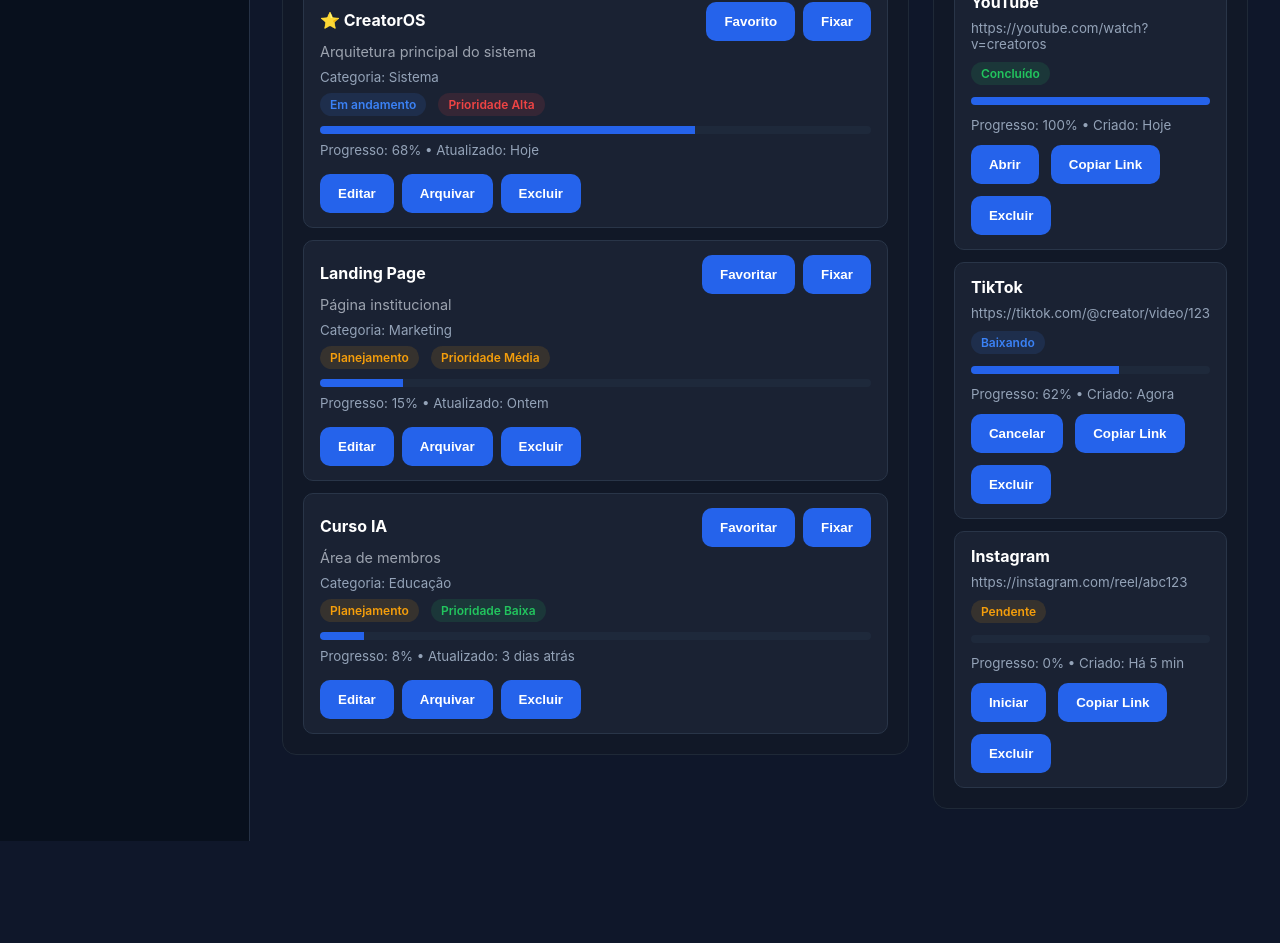
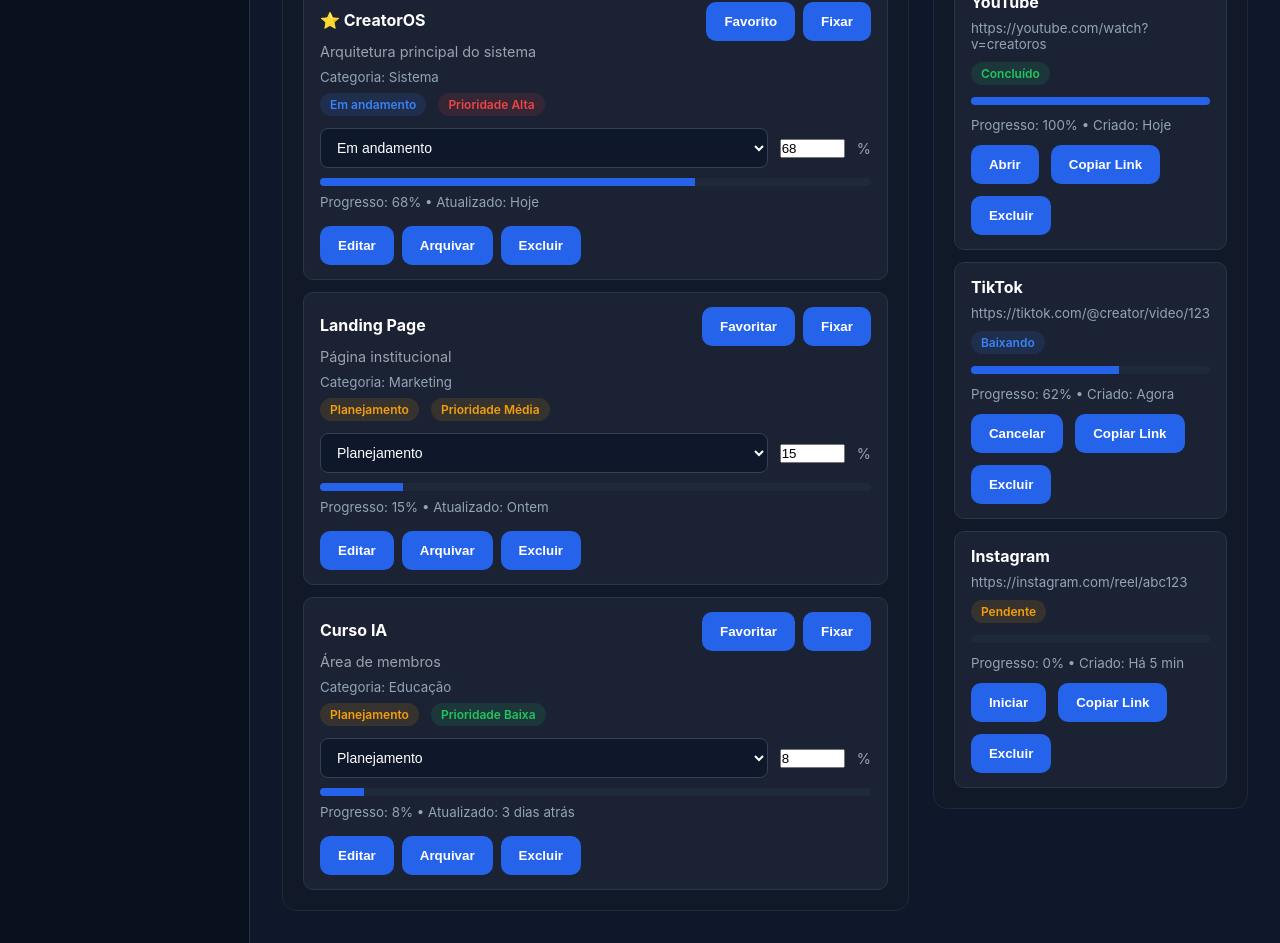
Before and after one commit to pedro-ferreira01/creator-os, a Next.js app in the folder apps/web/: page /command-center in a window 1280 px wide. Shown: the part 920-1863 px from the top of the page. Before the commit the page ends 1761 px from the top, so only its background shows below. Built offline with nearby package versions, Linux system fonts and the light colour scheme.

Commit message:
feat(workspace): add status and progress controls

```diff
--- a/apps/web/components/dashboard/Dashboard.tsx
+++ b/apps/web/components/dashboard/Dashboard.tsx
@@ -45,6 +45,8 @@ export default function Dashboard() {
   togglePin,
   toggleFavorite,
   toggleArchive,
+  updateProjectStatus,
+  updateProjectProgress,
 } = useWorkspace();
 
 const {
@@ -297,6 +299,30 @@ setArchiveFilter,
   );
 }
 
+function handleUpdateStatus(
+  id: string,
+  status: WorkspaceProject["status"]
+) {
+  updateProjectStatus(id, status);
+
+  showToast(
+    "Status do projeto atualizado."
+  );
+}
+
+function handleUpdateProgress(
+  id: string,
+  progress: number
+) {
+  updateProjectProgress(id, progress);
+
+  showToast(
+    "Progresso do projeto atualizado."
+  );
+}
+
+
+
   // ==========================
   // Render
   // ==========================
@@ -383,6 +409,15 @@ setArchiveFilter,
 onToggleArchive={
   handleToggleArchive
 }
+
+onUpdateStatus={
+  handleUpdateStatus
+}
+
+onUpdateProgress={
+  handleUpdateProgress
+}
+
 onCancelEdit={
   handleCancelEdit
 }
--- a/apps/web/components/dashboard/WorkspaceSection.tsx
+++ b/apps/web/components/dashboard/WorkspaceSection.tsx
@@ -73,6 +73,16 @@ setArchiveFilter: (value: string) => void;
     project: WorkspaceProject
   ) => void;
 
+  onUpdateStatus: (
+    id: string,
+    status: WorkspaceProject["status"]
+  ) => void;
+
+  onUpdateProgress: (
+    id: string,
+    progress: number
+  ) => void;
+
   focusSearch?: boolean;
 
   focusProjectName?: boolean;
@@ -122,6 +132,8 @@ setArchiveFilter,
     onTogglePin,
     onToggleFavorite,
     onToggleArchive,
+    onUpdateStatus,
+    onUpdateProgress,
 
     focusSearch,
     focusProjectName,
@@ -263,6 +275,12 @@ setArchiveFilter,
           onToggleArchive={
             onToggleArchive
           }
+          onUpdateStatus={
+            onUpdateStatus
+          }
+          onUpdateProgress={
+            onUpdateProgress
+          }
         />
       </Card>
     </div>
--- a/apps/web/modules/workspace/components/WorkspaceCard.tsx
+++ b/apps/web/modules/workspace/components/WorkspaceCard.tsx
@@ -2,8 +2,12 @@ import Button from "@/components/ui/Button";
 import Badge from "@/components/ui/Badge";
 import ProgressBar from "@/components/ui/ProgressBar";
 import MetaText from "@/components/ui/MetaText";
+import Select from "@/components/ui/Select";
 
-import type { WorkspaceProject } from "../types";
+import type {
+  WorkspaceProject,
+  WorkspaceStatus,
+} from "../types";
 
 import {
   getPriorityColor,
@@ -15,9 +19,13 @@ type WorkspaceCardProps = {
 
   onDelete: (id: string) => void;
 
-  onEdit: (project: WorkspaceProject) => void;
+  onEdit: (
+    project: WorkspaceProject
+  ) => void;
 
-  onTogglePin: (project: WorkspaceProject) => void;
+  onTogglePin: (
+    project: WorkspaceProject
+  ) => void;
 
   onToggleFavorite: (
     project: WorkspaceProject
@@ -25,6 +33,16 @@ type WorkspaceCardProps = {
 
   onToggleArchive: (
     project: WorkspaceProject
+  ) => void;
+
+  onUpdateStatus: (
+    id: string,
+    status: WorkspaceStatus
+  ) => void;
+
+  onUpdateProgress: (
+    id: string,
+    progress: number
   ) => void;
 };
 
@@ -35,6 +53,8 @@ export default function WorkspaceCard({
   onTogglePin,
   onToggleFavorite,
   onToggleArchive,
+  onUpdateStatus,
+  onUpdateProgress,
 }: WorkspaceCardProps) {
   return (
     <div
@@ -99,6 +119,7 @@ export default function WorkspaceCard({
           gap: 12,
           marginTop: 8,
           alignItems: "center",
+          flexWrap: "wrap",
         }}
       >
         <Badge
@@ -112,6 +133,49 @@ export default function WorkspaceCard({
         >
           Prioridade {project.priority}
         </Badge>
+      </div>
+
+      <div
+        style={{
+          display: "flex",
+          gap: 12,
+          marginTop: 12,
+          alignItems: "center",
+        }}
+      >
+        <Select
+          value={project.status}
+          onChange={(value) =>
+            onUpdateStatus(
+              project.id,
+              value as WorkspaceStatus
+            )
+          }
+          options={[
+            "Planejamento",
+            "Em andamento",
+            "Concluído",
+          ]}
+        />
+
+        <input
+          type="number"
+          min={0}
+          max={100}
+          value={project.progress}
+          onChange={(event) =>
+            onUpdateProgress(
+              project.id,
+              Number(event.target.value)
+            )
+          }
+          style={{
+            width: 80,
+          }}
+          aria-label="Progresso do projeto"
+        />
+
+        <span>%</span>
       </div>
 
       <ProgressBar
--- a/apps/web/modules/workspace/components/WorkspaceList.tsx
+++ b/apps/web/modules/workspace/components/WorkspaceList.tsx
@@ -22,6 +22,16 @@ type WorkspaceListProps = {
   onToggleArchive: (
     project: WorkspaceProject
   ) => void;
+
+  onUpdateStatus: (
+    id: string,
+    status: WorkspaceProject["status"]
+  ) => void;
+
+  onUpdateProgress: (
+    id: string,
+    progress: number
+  ) => void;
 };
 
 export default function WorkspaceList({
@@ -31,6 +41,8 @@ export default function WorkspaceList({
   onTogglePin,
   onToggleFavorite,
   onToggleArchive,
+  onUpdateStatus,
+  onUpdateProgress,
 }: WorkspaceListProps) {
   return (
     <div className="list">
@@ -47,6 +59,12 @@ export default function WorkspaceList({
           onToggleArchive={
             onToggleArchive
           }
+          onUpdateStatus={
+            onUpdateStatus
+          }
+          onUpdateProgress={
+            onUpdateProgress
+          }
         />
       ))}
     </div>
--- a/apps/web/modules/workspace/hooks/useWorkspace.ts
+++ b/apps/web/modules/workspace/hooks/useWorkspace.ts
@@ -2,7 +2,10 @@ import { useEffect, useState } from "react";
 
 import { workspaceService } from "../services/workspace.service";
 
-import type { WorkspaceProject } from "../types";
+import type {
+  WorkspaceProject,
+  WorkspaceStatus,
+} from "../types";
 
 export function useWorkspace() {
   const [projects, setProjects] = useState<
@@ -118,6 +121,55 @@ export function useWorkspace() {
     );
   }
 
+  function updateProjectStatus(
+    id: string,
+    status: WorkspaceStatus
+  ) {
+    const updatedProjects = projects.map(
+      (project) =>
+        project.id === id
+          ? {
+              ...project,
+              status,
+              updatedAt: "Agora",
+            }
+          : project
+    );
+
+    setProjects(updatedProjects);
+
+    workspaceService.saveProjects(
+      updatedProjects
+    );
+  }
+
+  function updateProjectProgress(
+    id: string,
+    progress: number
+  ) {
+    const normalizedProgress = Math.min(
+      100,
+      Math.max(0, progress)
+    );
+
+    const updatedProjects = projects.map(
+      (project) =>
+        project.id === id
+          ? {
+              ...project,
+              progress: normalizedProgress,
+              updatedAt: "Agora",
+            }
+          : project
+    );
+
+    setProjects(updatedProjects);
+
+    workspaceService.saveProjects(
+      updatedProjects
+    );
+  }
+
   return {
     projects,
 
@@ -134,5 +186,9 @@ export function useWorkspace() {
     toggleFavorite,
 
     toggleArchive,
+
+    updateProjectStatus,
+
+    updateProjectProgress,
   };
 }
```
Lines whose indentation alone changed are shown as unchanged.
